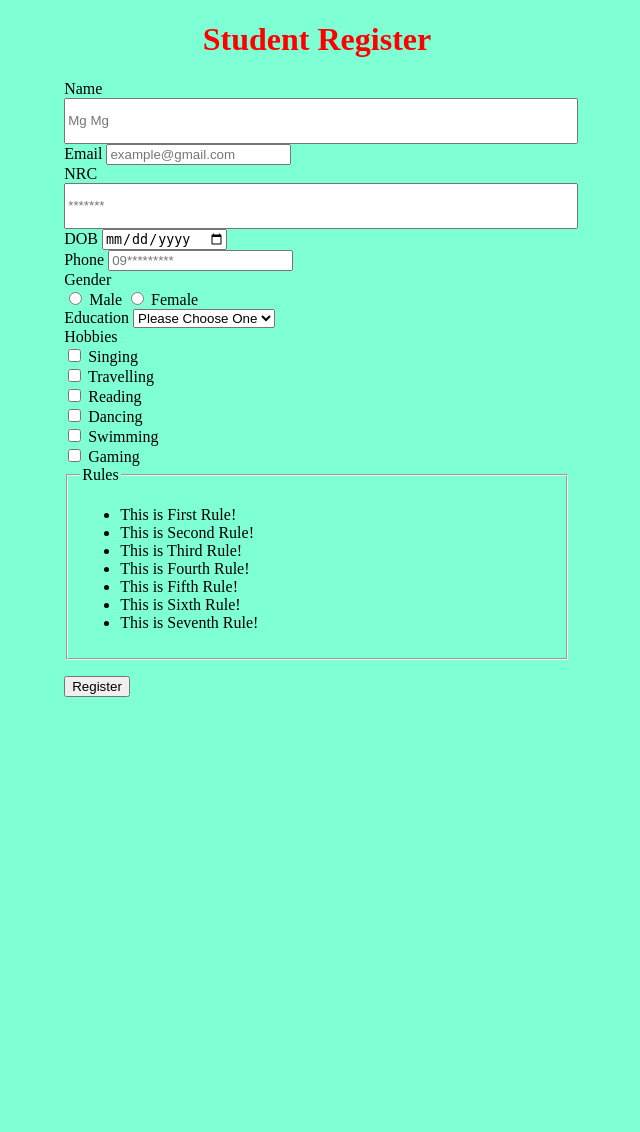
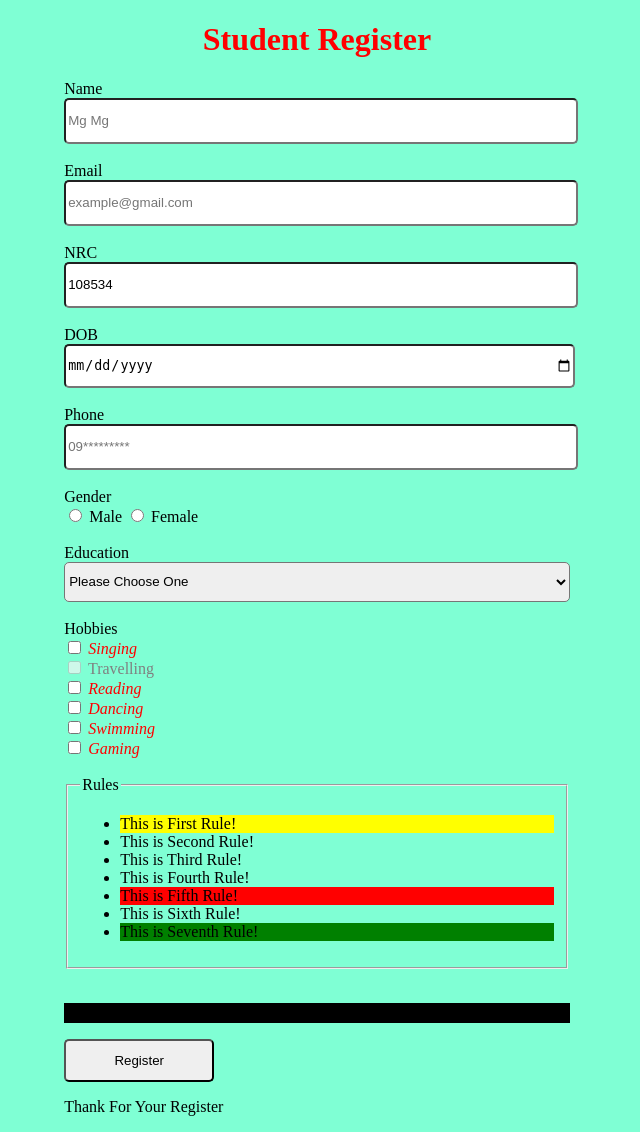
Before and after one commit to Pamokkha/pamokkha.github.io, a PHP site: page /CSS/register.html in a window 1280 px wide. Shown: the whole page, without its empty margins (323-963 px from the left). Before the commit the page ends 697 px from the top, so only its background shows below. Run offline with PHP 8.4, Linux system fonts and the light colour scheme.

Commit message:
new lesson

```diff
--- a/CSS/register.css
+++ b/CSS/register.css
@@ -10,7 +10,59 @@
     width: 40%;
     margin: auto;
 }
-input[type="text"]{
+input[type="text"],input[type="emil"],input[type="date"],input[type="number"],#education{
     width: 100%;
     height: 40px;
+    outline: none;
+    border-radius: 5px;
 }
+/* ပစ်မှတ်ထားချင်သော :foucusနဲ့ရေးပါ */
+input[type="text"]:focus, input[type="emil"]:focus,input[type="date"]:focus, input[type="number"]:focus,#education:focus{
+    border:4px solid gray;
+}
+/* checkboxတွေကို ပိတ်တာ အရောင်ပြောင်း  enabled and desabledဖြစ်ချင်သောအခါ */
+input[type="radio"]:checked + label{
+    color: red;
+    letter-spacing: 10px
+}
+input[type="checkbox"]:enabled + label{
+    color:red;
+    font-style: italic;
+}
+
+input[type="checkbox"]:checked +label{
+    color: green;
+    font-style: normal;
+}
+input[type="checkbox"]:disabled+label{
+    color: gray;
+
+}
+
+ul li:first-child{
+    background-color: yellow
+}
+ul li:last-child{
+    background-color: green;
+}
+ul li:nth-child(5){
+    background-color: red;
+}
+
+
+p:empty{
+    height:20px;
+    background-color: black
+}
+.register_btn{
+    width: 150px;
+    height: 43px;
+    border-radius: 5px;
+
+}
+.register_btn:hover{
+    background-color: black;
+    color: white;
+    height: 45px;
+    cursor: pointer;
+}
--- a/CSS/register.html
+++ b/CSS/register.html
@@ -14,27 +14,32 @@
             <label for="name">Name</label>
             <input type="text" placeholder="Mg Mg" id="name">
         </div>
+        <br>
+
 
         <div>
             <label for="email">Email</label>
             <input type="emil" placeholder="example@gmail.com" id="email">
         </div>
+        <br>
 
         <div>
             <label for="nrc">NRC</label>
-            <input type="text" placeholder="*******" id="nrc">
+            <input type="text" placeholder="*******" id="nrc" readonly value="108534">
         </div>
+        <br>
 
         <div>
             <label for="dob">DOB</label>
             <input type="date" id="dob">
         </div>
-
+        <br>
 
         <div>
             <label for="phone">Phone</label>
             <input type="number" placeholder="09*********" id="phone" name="phone">
         </div>
+        <br>
 
         <div>
             <label for="">Gender</label>
@@ -46,10 +51,11 @@
             <input type="radio" id="female" value="female" name="gender">
             <label for="female">Female</label>
         </div>
+        <br>
 
         <div>
             <label for="name">Education</label>
-            <select name="" id="">
+            <select name="" id="education">
                 <option value="">Please Choose One</option>
                 <option value="">First Year</option>
                 <option value="">Third Year</option>
@@ -60,7 +66,7 @@
                 <option value="">PHD</option>
             </select>
         </div>
-
+        <br>
 
         <div>
             <label for="">Hobbies</label>
@@ -70,7 +76,8 @@
                 <label for="Singing">Singing</label>
             </div>
             <div>
-                <input type="checkbox" id="Travelling">
+                <!-- ဖိတ်ထားချင်သော checkboxကို desabledပေးထားပါ -->
+                <input type="checkbox" id="Travelling" disabled>
                 <label for="Travelling">Travelling</label>
             </div>
             <div>
@@ -90,6 +97,7 @@
                 <label for="Gaming">Gaming</label>
             </div>
         </div>
+        <br>
 
         <fieldset>
             <legend>Rules</legend>
@@ -103,11 +111,13 @@
                 <li>This is Seventh Rule!</li>
             </ul>
         </fieldset>
+        <br>
 
         <p></p>
 
 
-        <button>Register</button>
+        <button class="register_btn">Register</button>
+        <p>Thank For Your Register</p>
 
 
 
```
